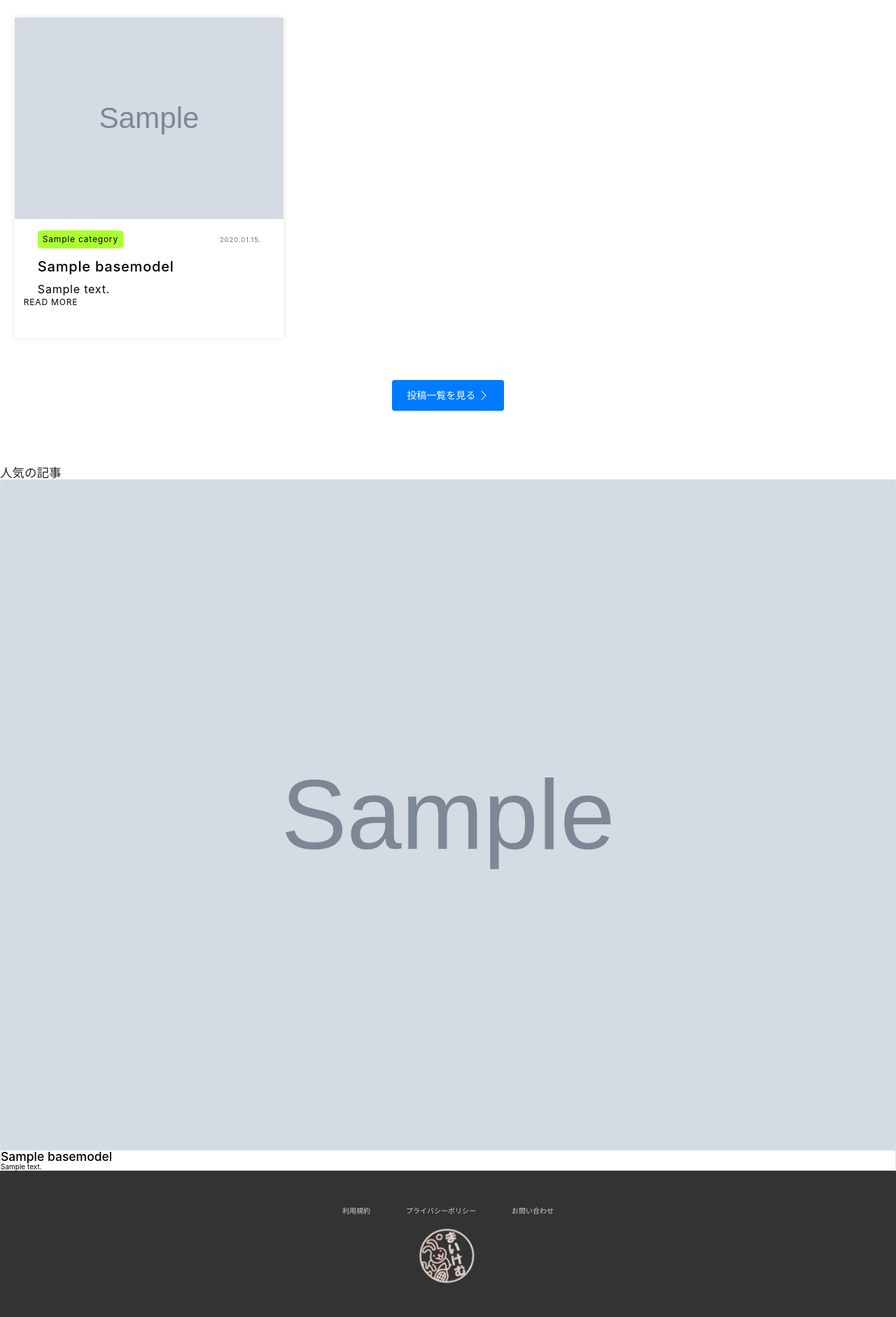
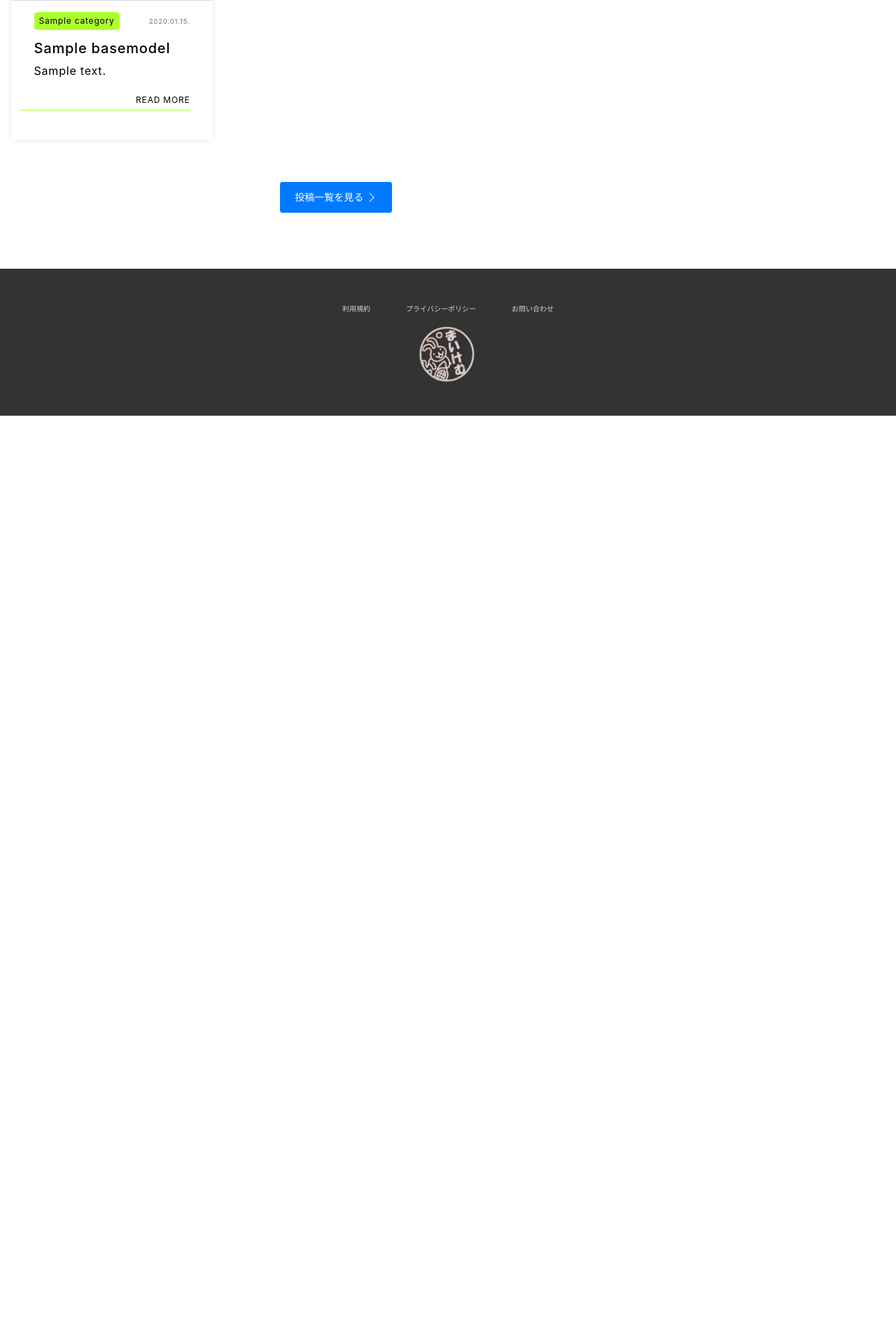
Before and after one commit to KaiTakahashi120329/maikemu_page, a Django app: page / in a window 1280 px wide. Shown: the part 1100-2982 px from the top of the page at 70% size. After the commit the page ends 1694 px from the top, so only its background shows below. Run offline with Django 3.2, Linux system fonts and the light colour scheme; tables that the repository leaves empty hold one stand-in row (values such as "Sample post"); grey boxes marked "Sample" are stand-in pictures; style sheets or scripts are compiled from the project's sources; some libraries are stand-ins or nearby versions.

Commit message:
人気記事を見る のスタイル追加

```diff
--- a/app/static/base/content/style.scss
+++ b/app/static/base/content/style.scss
@@ -1,4 +1,9 @@
 @import '../../config/common.scss';
+
+.grid_wrapper {
+  display: grid;
+  grid-template-columns: 75% 25%;
+}
 
 .grid__inner {
   &-link {
@@ -63,4 +68,69 @@
     line-height: 1.2;
     margin-top: 10px;
   }
+
+  &-textLink {
+    border-bottom: 1px solid greenyellow;
+    font-size: 1.2rem;
+    margin: 23px 20px 0 0;
+    padding-bottom: 5px;
+    text-align: right;
+  }
 }
+
+.morePopular-article__wrapper--position {
+  position: relative;
+}
+
+.morePopular-article__wrapper {
+  position: sticky;
+  top: 75px;
+  right: 0;
+
+  > h3 {
+    background-color: #f2f2f2;
+    font-size: 1.6rem;
+    font-weight: bold;
+    margin: 20px 10% 0 10%;
+    padding: 14px 0;
+    text-align: center;
+  }
+}
+
+.morePopular-article {
+  box-shadow: 0 0 10px rgba(0,0,0,0.1);
+  border: none; //bootstrapオーバーライド
+  margin: 20px 10% 0 10%;
+
+  &:nth-of-type(n + 2) {
+    margin-top: 20px;
+  }
+
+  &__link {
+    &:hover {
+      opacity: 0.8;
+    }
+  }
+}
+
+.morePopular-article__content {
+  font-size: 1.2rem;
+  @include font-family();
+  margin: 3px 0 30px 0;
+
+  &-textBox {
+    margin: 13px 20px 0 20px;
+    padding: 1.25rem 0 3rem;
+  }
+
+  &-title {
+    font-size: 2.0rem;
+    line-height: 1.3;
+  }
+
+  &-subTitle {
+    font-size: 1.6rem;
+    line-height: 1.2;
+    margin-top: 10px;
+  }
+}
```
